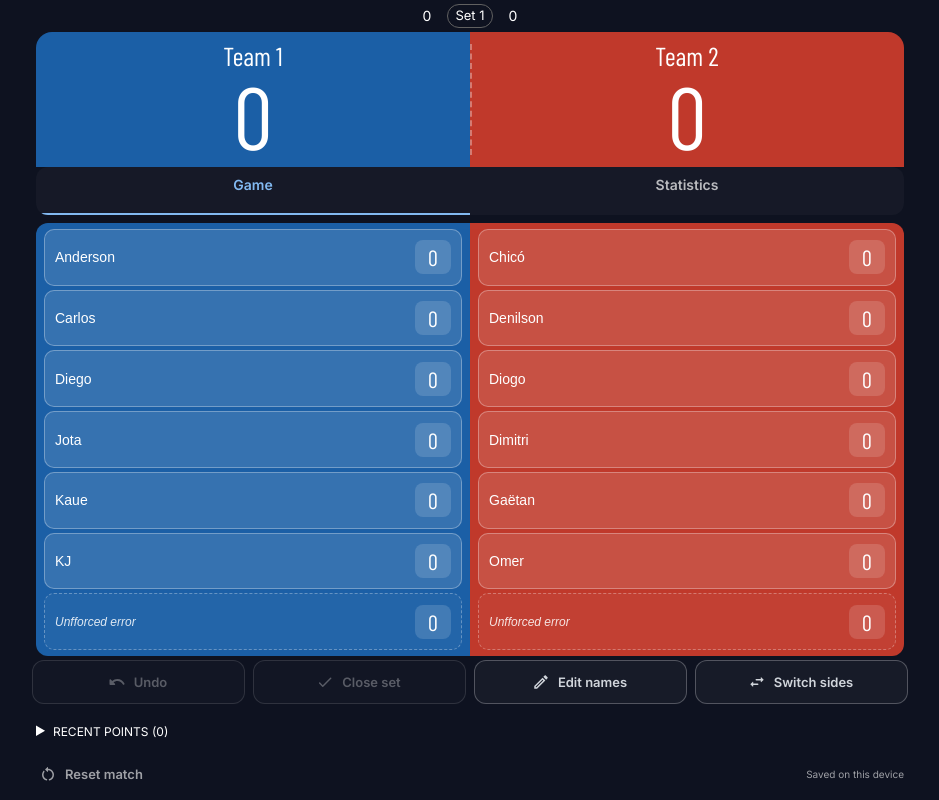
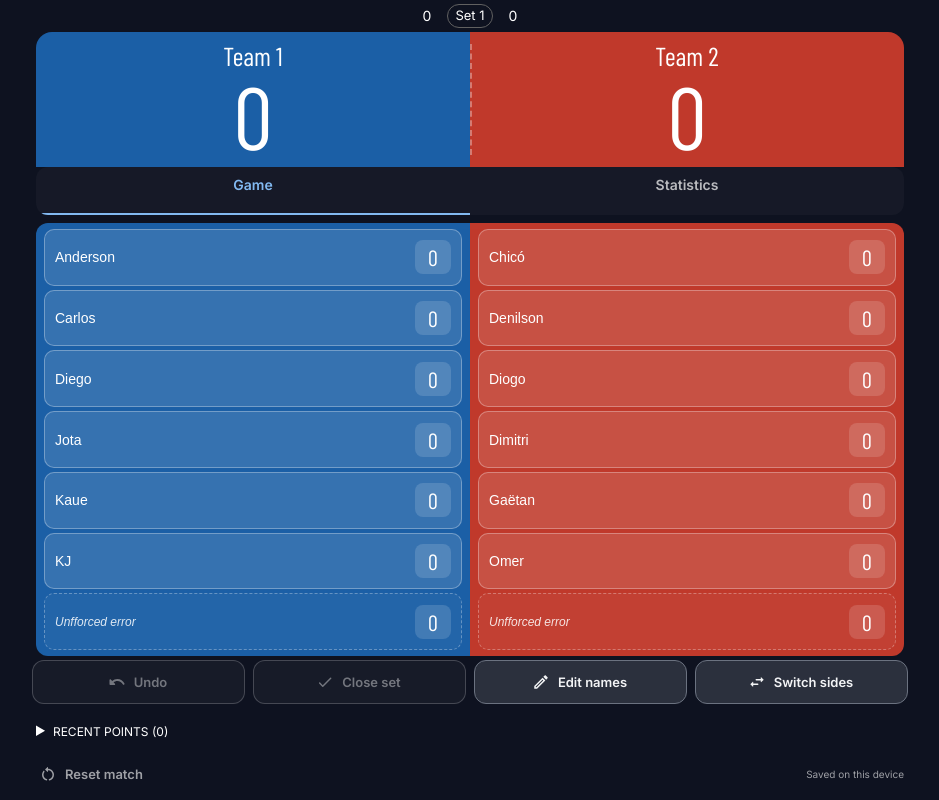
Before and after one commit to diogobas/volleyball_scoreboard, a React (Vite) app: page / in a window 1280 px wide. Shown: the whole page, without its empty margins (170-1109 px from the left). Built offline with nearby package versions, Linux system fonts and the light colour scheme.

Commit message:
Increase contrast of gray match controls

```diff
--- a/src/styles.css
+++ b/src/styles.css
@@ -14,10 +14,10 @@ button, input { touch-action: manipulation; }
 .score-panel .team-heading { font: 700 clamp(20px, 4vw, 26px) 'Barlow Condensed', sans-serif; overflow-wrap: anywhere; }
 .score-panel .score { font: 900 clamp(60px, 15vw, 88px)/1 'Barlow Condensed', sans-serif; font-variant-numeric: tabular-nums; }
 .actions { display: grid; grid-template-columns: repeat(4, minmax(0, 1fr)); gap: 8px; padding: 4px 12px; }
-.actions .MuiButton-root { min-height: 44px; min-width: 0; padding: 4px 8px; color: #d1d5db; border: 1px solid #ffffff40; background: #ffffff0a; }
-.actions .MuiButton-root:hover { border-color: #ffffff66; background: #ffffff18; }
-.actions .MuiButton-root.Mui-disabled { color: #ffffff4d; border-color: #ffffff1f; background: #ffffff05; }
-.actions .MuiButton-root.Mui-focusVisible { outline: 2px solid #d1d5db; outline-offset: 2px; }
+.actions .MuiButton-root { min-height: 44px; min-width: 0; padding: 4px 8px; color: #f3f4f6; border: 1px solid #6b7280; background: #2b303d; }
+.actions .MuiButton-root:hover { border-color: #9ca3af; background: #383e4c; }
+.actions .MuiButton-root.Mui-disabled { color: #ffffff66; border-color: #ffffff33; background: #ffffff0a; }
+.actions .MuiButton-root.Mui-focusVisible { outline: 2px solid #f3f4f6; outline-offset: 2px; }
 .tabs { margin: 0 16px 8px; background: #ffffff08; border-radius: 12px; }
 .tabs, .tabs .MuiTab-root { min-height: 36px; }
 .tabs .MuiTab-root { padding: 6px 12px; }
```
